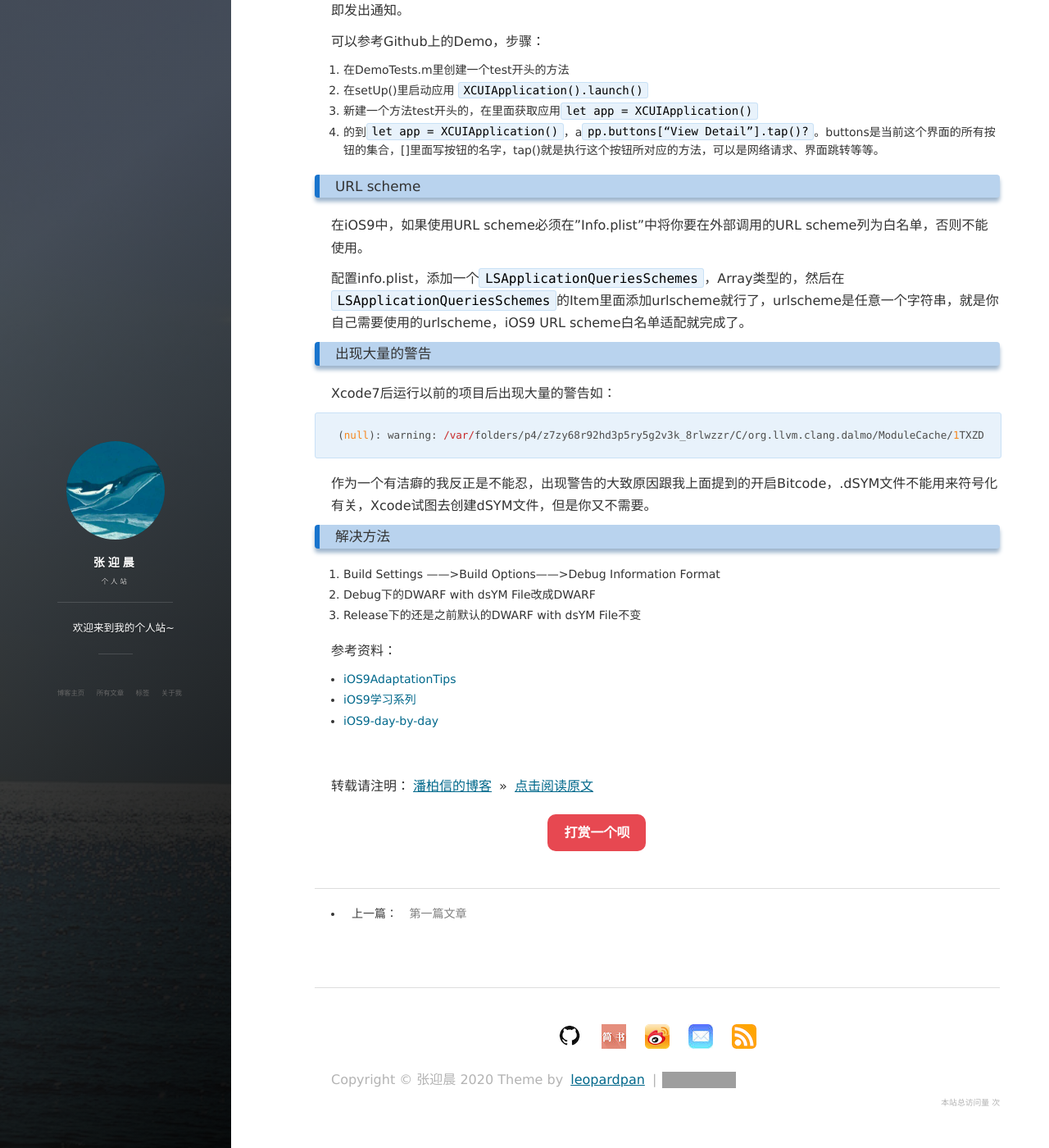
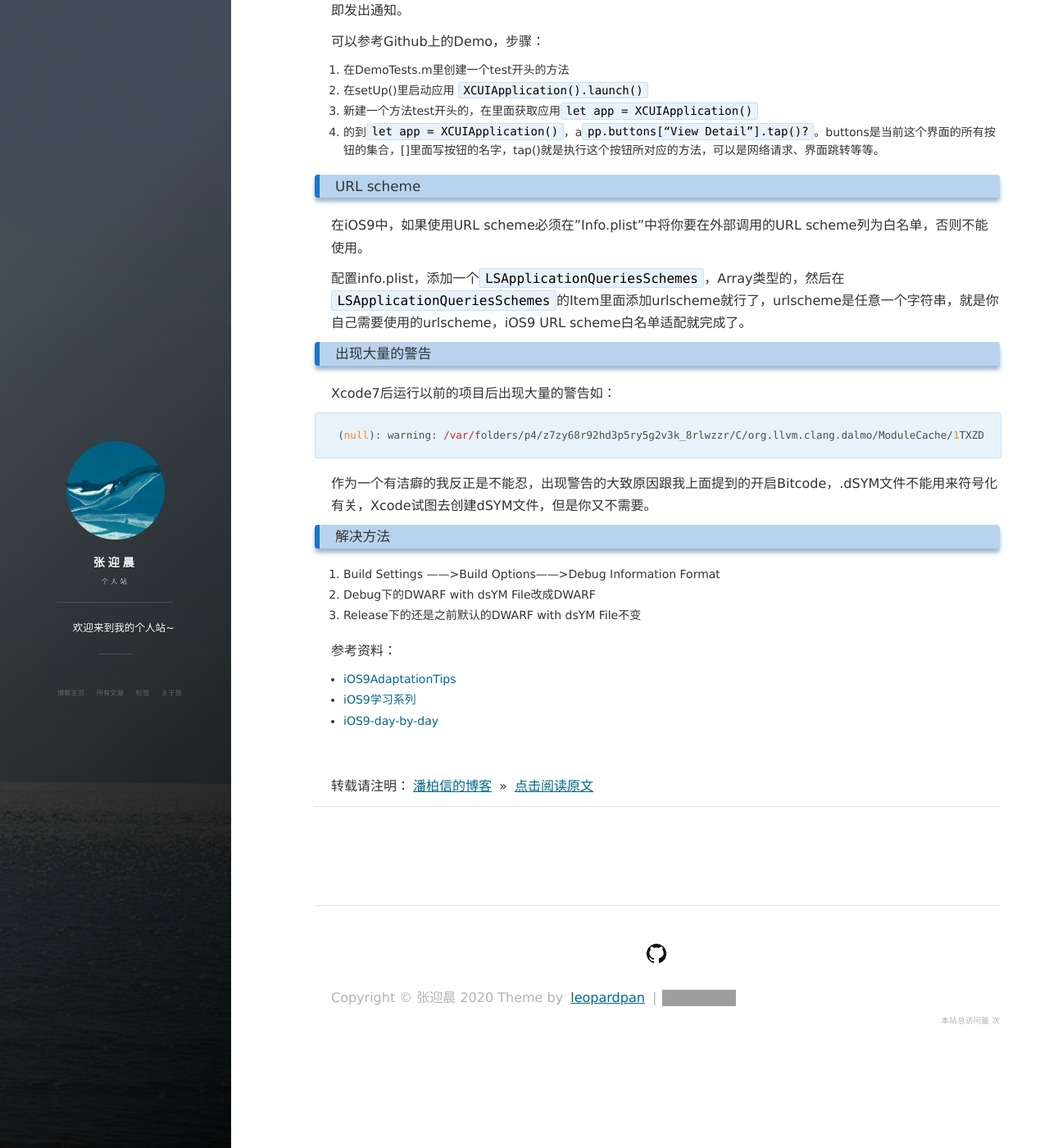
Before and after one commit to a461813062/a461813062.github.io, a Jekyll site: the page built from _posts/2020-05-31-测试文章.md, in a window 1280 px wide and 1400 px high, scrolled down 1746 px. Shown: the whole window at 82% size. Built offline with Jekyll 4.4.1, drawn with Linux system fonts in a browser that asks for light colours; nearby versions of some CDN libraries; comment, search, counter and statistics services are not loaded; grey boxes are pictures that could not be loaded.

Commit message:
diy了一下

```diff
--- a/_includes/footer.html
+++ b/_includes/footer.html
@@ -13,72 +13,72 @@
           </li>
           {% endif %}
 
-          {% if site.social.zhihu %}
-          <!-- Zhihu -->
-          <li class="navigation__item_social">
-            <a href="https://www.zhihu.com/people/{{site.social.zhihu}}" title="@{{site.social.zhihu}}" target="_blank">
-              <div class="footer-social-icon" style="background:url(/images/zhihu.png);"></div>
-            </a>
-          </li>
+<!--          {% if site.social.zhihu %}-->
+<!--          &lt;!&ndash; Zhihu &ndash;&gt;-->
+<!--          <li class="navigation__item_social">-->
+<!--            <a href="https://www.zhihu.com/people/{{site.social.zhihu}}" title="@{{site.social.zhihu}}" target="_blank">-->
+<!--              <div class="footer-social-icon" style="background:url(/images/zhihu.png);"></div>-->
+<!--            </a>-->
+<!--          </li>-->
 
-          {% endif %}
+<!--          {% endif %}-->
 
-          {% if site.social.juejin %}
-          <!-- Zhihu -->
-          <li class="navigation__item_social">
-            <a href="https://juejin.im/user/{{site.social.juejin}}" title="@{{site.social.juejin}}" target="_blank">
-              <div class="footer-social-icon" style="background:url(/images/juejin.png);"></div>
-            </a>
-          </li>
+<!--          {% if site.social.juejin %}-->
+<!--          &lt;!&ndash; Zhihu &ndash;&gt;-->
+<!--          <li class="navigation__item_social">-->
+<!--            <a href="https://juejin.im/user/{{site.social.juejin}}" title="@{{site.social.juejin}}" target="_blank">-->
+<!--              <div class="footer-social-icon" style="background:url(/images/juejin.png);"></div>-->
+<!--            </a>-->
+<!--          </li>-->
 
-          {% endif %}
+<!--          {% endif %}-->
 
-          {% if site.social.jianshu %}
-          <!-- Zhihu -->
-          <li class="navigation__item_social">
-            <a href="https://www.jianshu.com/u/{{site.social.jianshu}}" title="@{{site.social.jianshu}}" target="_blank">
-              <div class="footer-social-icon" style="background:url(/images/jianshu.png);"></div>
-            </a>
-          </li>
+<!--          {% if site.social.jianshu %}-->
+<!--          &lt;!&ndash; Zhihu &ndash;&gt;-->
+<!--          <li class="navigation__item_social">-->
+<!--            <a href="https://www.jianshu.com/u/{{site.social.jianshu}}" title="@{{site.social.jianshu}}" target="_blank">-->
+<!--              <div class="footer-social-icon" style="background:url(/images/jianshu.png);"></div>-->
+<!--            </a>-->
+<!--          </li>-->
 
-          {% endif %}
+<!--          {% endif %}-->
 
-          {% if site.social.weibo %}
-          <!-- Weibo -->
-          <li class="navigation__item_social">
-            <a href="http://weibo.com/{{site.social.weibo}}" title="@{{site.social.weibo}} 的微博" target="_blank">
-              <div class="footer-social-icon" style="background:url(/images/weibo.png);"></div>
-            </a>
-          </li>
-          {% endif %}
+<!--          {% if site.social.weibo %}-->
+<!--          &lt;!&ndash; Weibo &ndash;&gt;-->
+<!--          <li class="navigation__item_social">-->
+<!--            <a href="http://weibo.com/{{site.social.weibo}}" title="@{{site.social.weibo}} 的微博" target="_blank">-->
+<!--              <div class="footer-social-icon" style="background:url(/images/weibo.png);"></div>-->
+<!--            </a>-->
+<!--          </li>-->
+<!--          {% endif %}-->
 
 
-          {% if site.social.twitter %}
-          <!-- Twitter -->
-          <li class="navigation__item_social">
-            <a href="http://twitter.com/{{site.social.twitter}}" title="@{{site.social.twitter}}" target="_blank">
-              <div class="footer-social-icon" style="background:url(/images/twitter.png);"></div>
-            </a>
-          </li>
-          {% endif %}
+<!--          {% if site.social.twitter %}-->
+<!--          &lt;!&ndash; Twitter &ndash;&gt;-->
+<!--          <li class="navigation__item_social">-->
+<!--            <a href="http://twitter.com/{{site.social.twitter}}" title="@{{site.social.twitter}}" target="_blank">-->
+<!--              <div class="footer-social-icon" style="background:url(/images/twitter.png);"></div>-->
+<!--            </a>-->
+<!--          </li>-->
+<!--          {% endif %}-->
 
 
-          {% if site.social.mail %}
-          <!-- Email -->
-          <li class="navigation__item_social">
-            <a href="mailto:{{site.social.mail}}" title="Contact me">
-              <div class="footer-social-icon" style="background:url(/images/email.png);"></div>
-            </a>
-          </li>
-          {% endif %}
+<!--          {% if site.social.mail %}-->
+<!--          &lt;!&ndash; Email &ndash;&gt;-->
+<!--          <li class="navigation__item_social">-->
+<!--            <a href="mailto:{{site.social.mail}}" title="Contact me">-->
+<!--              <div class="footer-social-icon" style="background:url(/images/email.png);"></div>-->
+<!--            </a>-->
+<!--          </li>-->
+<!--          {% endif %}-->
 
           <!-- RSS -->
-          <li class="navigation__item_social">
-            <a href="/feed.xml" rel="author" title="RSS" target="_blank">
-              <div class="footer-social-icon" style="background:url(/images/rss.png);"></div>
-              <span class="label">RSS</span>
-            </a>
-          </li>
+<!--          <li class="navigation__item_social">-->
+<!--            <a href="/feed.xml" rel="author" title="RSS" target="_blank">-->
+<!--              <div class="footer-social-icon" style="background:url(/images/rss.png);"></div>-->
+<!--              <span class="label">RSS</span>-->
+<!--            </a>-->
+<!--          </li>-->
 
           </ul>
         </nav>
--- a/_includes/new-old.html
+++ b/_includes/new-old.html
@@ -1,76 +1,76 @@
-<section>
+<!--<section>-->
 
-            <div class="content-play">
-              <p><a href="javascript:void(0)" onclick="dashangToggle()" class="dashang" title="打赏，支持一下">打赏一个呗</a></p>
-              <div class="hide_box-play"></div>
-              <div class="shang_box-play">
-                <a class="shang_close-play" href="javascript:void(0)" onclick="dashangToggle()" title="关闭"><img src="/images/payimg/close.jpg" alt="取消" /></a>
-                <div class="shang_tit-play">
-                  <p>感谢您的支持，我会继续努力的!</p>
-                </div>
-                <div class="shang_payimg">
-                    <img src="/images/payimg/alipayimg.jpg" alt="扫码支持" title="扫一扫" />
-                </div>
-              <div class="shang_payimg">
-                    <img src="/images/payimg/weipayimg.jpg" alt="扫码支持" title="扫一扫" />
-                </div>
-                <div class="pay_explain">扫码打赏，你说多少就多少</div>
-                <div class="shang_payselect">
-                  <div class="pay_item checked" data-id="alipay">
-                    <span class="pay_logo"><img src="/images/payimg/alipay.jpg" alt="支付宝" /></span>
-                  </div>
-                  <div class="pay_item" data-id="weipay">
-                    <span class="pay_logo"><img src="/images/payimg/wechat.jpg" alt="微信" /></span>
-                  </div>
-                </div>
-                <div class="shang_info-play">
-                  <p>打开<span id="shang_pay_txt">支付宝</span>扫一扫，即可进行扫码打赏哦</p>
-                </div>
-              </div>
-            </div>
-            <script type="text/javascript">
-            function dashangToggle(){
-              $(".hide_box-play").fadeToggle();
-              $(".shang_box-play").fadeToggle();
-            }
-            </script>
+<!--            <div class="content-play">-->
+<!--              <p><a href="javascript:void(0)" onclick="dashangToggle()" class="dashang" title="打赏，支持一下">打赏一个呗</a></p>-->
+<!--              <div class="hide_box-play"></div>-->
+<!--              <div class="shang_box-play">-->
+<!--                <a class="shang_close-play" href="javascript:void(0)" onclick="dashangToggle()" title="关闭"><img src="/images/payimg/close.jpg" alt="取消" /></a>-->
+<!--                <div class="shang_tit-play">-->
+<!--                  <p>感谢您的支持，我会继续努力的!</p>-->
+<!--                </div>-->
+<!--                <div class="shang_payimg">-->
+<!--                    <img src="/images/payimg/alipayimg.jpg" alt="扫码支持" title="扫一扫" />-->
+<!--                </div>-->
+<!--              <div class="shang_payimg">    -->
+<!--                    <img src="/images/payimg/weipayimg.jpg" alt="扫码支持" title="扫一扫" />-->
+<!--                </div>-->
+<!--                <div class="pay_explain">扫码打赏，你说多少就多少</div>-->
+<!--                <div class="shang_payselect">-->
+<!--                  <div class="pay_item checked" data-id="alipay">-->
+<!--                    <span class="pay_logo"><img src="/images/payimg/alipay.jpg" alt="支付宝" /></span>-->
+<!--                  </div>-->
+<!--                  <div class="pay_item" data-id="weipay">-->
+<!--                    <span class="pay_logo"><img src="/images/payimg/wechat.jpg" alt="微信" /></span>-->
+<!--                  </div>-->
+<!--                </div>-->
+<!--                <div class="shang_info-play">-->
+<!--                  <p>打开<span id="shang_pay_txt">支付宝</span>扫一扫，即可进行扫码打赏哦</p>-->
+<!--                </div>-->
+<!--              </div>-->
+<!--            </div>-->
+<!--            <script type="text/javascript">-->
+<!--            function dashangToggle(){-->
+<!--              $(".hide_box-play").fadeToggle();-->
+<!--              $(".shang_box-play").fadeToggle();-->
+<!--            }-->
+<!--            </script>-->
 
-            <div style="text-align:center;margin:50px 0; font:normal 14px/24px 'MicroSoft YaHei';"></div>
+<!--            <div style="text-align:center;margin:50px 0; font:normal 14px/24px 'MicroSoft YaHei';"></div>-->
 
-            <style type="text/css">
-              .content-play{width:80%;margin-top: 20px;margin-bottom: 10px;height:40px;}
-              .hide_box-play{z-index:999;filter:alpha(opacity=50);background:#666;opacity: 0.5;-moz-opacity: 0.5;left:0;top:0;height:99%;width:100%;position:fixed;display:none;}
-              .shang_box-play{width:540px;height:540px;padding:10px;background-color:#fff;border-radius:10px;position:fixed;z-index:1000;left:50%;top:50%;margin-left:-280px;margin-top:-280px;border:1px dotted #dedede;display:none;}
-              .shang_box-play img{border:none;border-width:0;}
-              .dashang{display:block;width:100px;margin:5px auto;height:25px;line-height:25px;padding:10px;background-color:#E74851;color:#fff;text-align:center;text-decoration:none;border-radius:10px;font-weight:bold;font-size:16px;transition: all 0.3s;}
-              .dashang:hover{opacity:0.8;padding:15px;font-size:18px;}
-              .shang_close-play{float:right;display:inline-block;
-                margin-right: 10px;margin-top: 20px;
-              }
-              .shang_logo{display:block;text-align:center;margin:20px auto;}
-              .shang_tit-play{width: 100%;height: 75px;text-align: center;line-height: 66px;color: #a3a3a3;font-size: 16px;background: url('/images/payimg/cy-reward-title-bg.jpg');font-family: 'Microsoft YaHei';margin-top: 7px;margin-right:2px;}
-              .shang_tit-play p{color:#a3a3a3;text-align:center;font-size:16px;}
-              .shang_payimg{width:140px;padding:10px;padding-left: 80px; /*border:6px solid #EA5F00;**/margin:0 auto;border-radius:3px;height:140px;display:inline-block;}
-              .shang_payimg img{display:inline-block;margin-right:10px;float:left;text-align:center;width:140px;height:140px; }
-              .pay_explain{text-align:center;margin:10px auto;font-size:12px;color:#545454;}
-              .shang_payselect{text-align:center;margin:0 auto;margin-top:40px;cursor:pointer;height:60px;width:500px;margin-left:110px;}
-              .shang_payselect .pay_item{display:inline-block;margin-right:140px;float:left;}
-              .shang_info-play{clear:both;}
-              .shang_info-play p,.shang_info-play a{color:#C3C3C3;text-align:center;font-size:12px;text-decoration:none;line-height:2em;}
-            </style>
+<!--            <style type="text/css">-->
+<!--              .content-play{width:80%;margin-top: 20px;margin-bottom: 10px;height:40px;}-->
+<!--              .hide_box-play{z-index:999;filter:alpha(opacity=50);background:#666;opacity: 0.5;-moz-opacity: 0.5;left:0;top:0;height:99%;width:100%;position:fixed;display:none;}-->
+<!--              .shang_box-play{width:540px;height:540px;padding:10px;background-color:#fff;border-radius:10px;position:fixed;z-index:1000;left:50%;top:50%;margin-left:-280px;margin-top:-280px;border:1px dotted #dedede;display:none;}-->
+<!--              .shang_box-play img{border:none;border-width:0;}-->
+<!--              .dashang{display:block;width:100px;margin:5px auto;height:25px;line-height:25px;padding:10px;background-color:#E74851;color:#fff;text-align:center;text-decoration:none;border-radius:10px;font-weight:bold;font-size:16px;transition: all 0.3s;}-->
+<!--              .dashang:hover{opacity:0.8;padding:15px;font-size:18px;}-->
+<!--              .shang_close-play{float:right;display:inline-block;-->
+<!--                margin-right: 10px;margin-top: 20px;-->
+<!--              }-->
+<!--              .shang_logo{display:block;text-align:center;margin:20px auto;}-->
+<!--              .shang_tit-play{width: 100%;height: 75px;text-align: center;line-height: 66px;color: #a3a3a3;font-size: 16px;background: url('/images/payimg/cy-reward-title-bg.jpg');font-family: 'Microsoft YaHei';margin-top: 7px;margin-right:2px;}-->
+<!--              .shang_tit-play p{color:#a3a3a3;text-align:center;font-size:16px;}-->
+<!--              .shang_payimg{width:140px;padding:10px;padding-left: 80px; /*border:6px solid #EA5F00;**/margin:0 auto;border-radius:3px;height:140px;display:inline-block;}-->
+<!--              .shang_payimg img{display:inline-block;margin-right:10px;float:left;text-align:center;width:140px;height:140px; }-->
+<!--              .pay_explain{text-align:center;margin:10px auto;font-size:12px;color:#545454;}-->
+<!--              .shang_payselect{text-align:center;margin:0 auto;margin-top:40px;cursor:pointer;height:60px;width:500px;margin-left:110px;}-->
+<!--              .shang_payselect .pay_item{display:inline-block;margin-right:140px;float:left;}-->
+<!--              .shang_info-play{clear:both;}-->
+<!--              .shang_info-play p,.shang_info-play a{color:#C3C3C3;text-align:center;font-size:12px;text-decoration:none;line-height:2em;}-->
+<!--            </style>-->
 
-       <ul class="pager">
-        {% if page.previous.url %}
-        <li class="previous">
-            <a href="{{ page.previous.url | prepend: site.baseurl | replace: '//', '/' }}" data-toggle="tooltip" data-placement="top" title="{{page.previous.title}}">上一篇：  <span>{{page.previous.title}}</span>
-            </a>
-        </li>
-        {% endif %}
-        {% if page.next.url %}
-        <li class="next">
-            <a href="{{ page.next.url | prepend: site.baseurl | replace: '//', '/' }}" data-toggle="tooltip" data-placement="top" title="{{page.next.title}}">下一篇：  <span>{{page.next.title}}</span>
-            </a>
-        </li>
-        {% endif %}
-    </ul>
-</section>
+<!--       <ul class="pager">-->
+<!--        {% if page.previous.url %}-->
+<!--        <li class="previous">-->
+<!--            <a href="{{ page.previous.url | prepend: site.baseurl | replace: '//', '/' }}" data-toggle="tooltip" data-placement="top" title="{{page.previous.title}}">上一篇：  <span>{{page.previous.title}}</span>-->
+<!--            </a>-->
+<!--        </li>-->
+<!--        {% endif %}-->
+<!--        {% if page.next.url %}-->
+<!--        <li class="next">-->
+<!--            <a href="{{ page.next.url | prepend: site.baseurl | replace: '//', '/' }}" data-toggle="tooltip" data-placement="top" title="{{page.next.title}}">下一篇：  <span>{{page.next.title}}</span>-->
+<!--            </a>-->
+<!--        </li>-->
+<!--        {% endif %}-->
+<!--    </ul>-->
+<!--</section>-->
```
